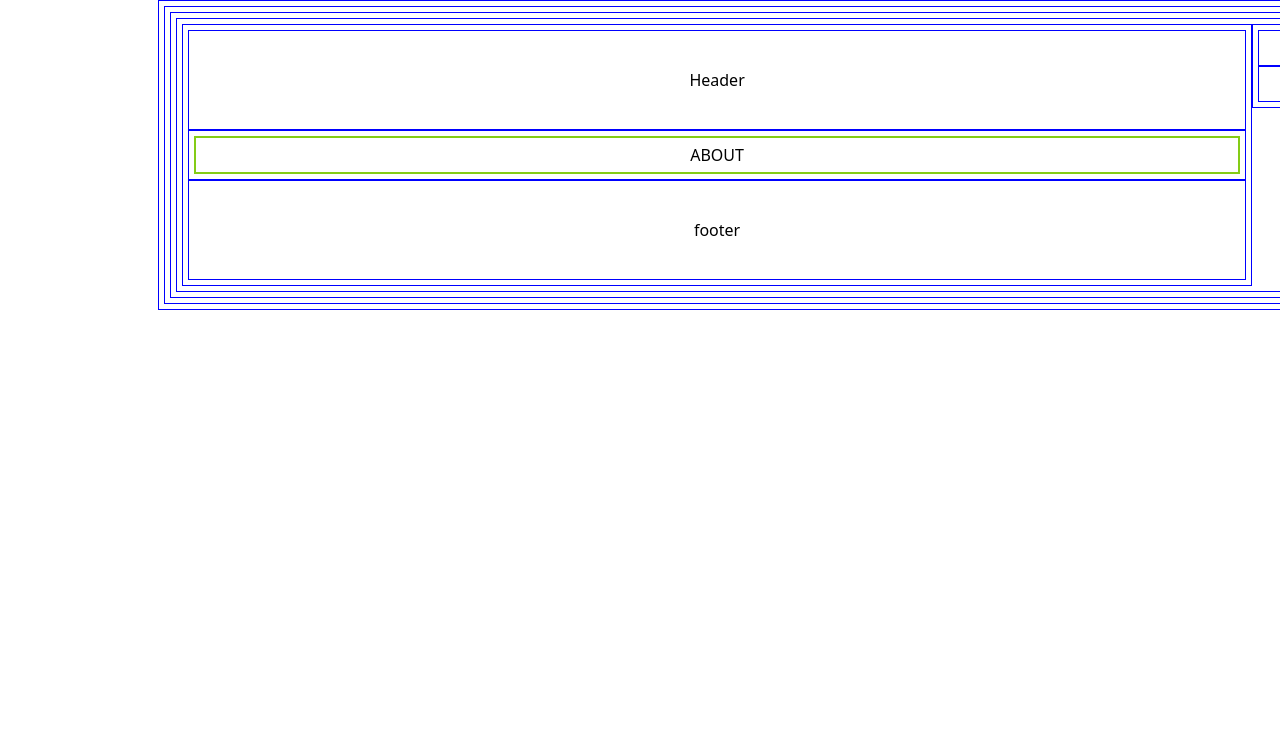
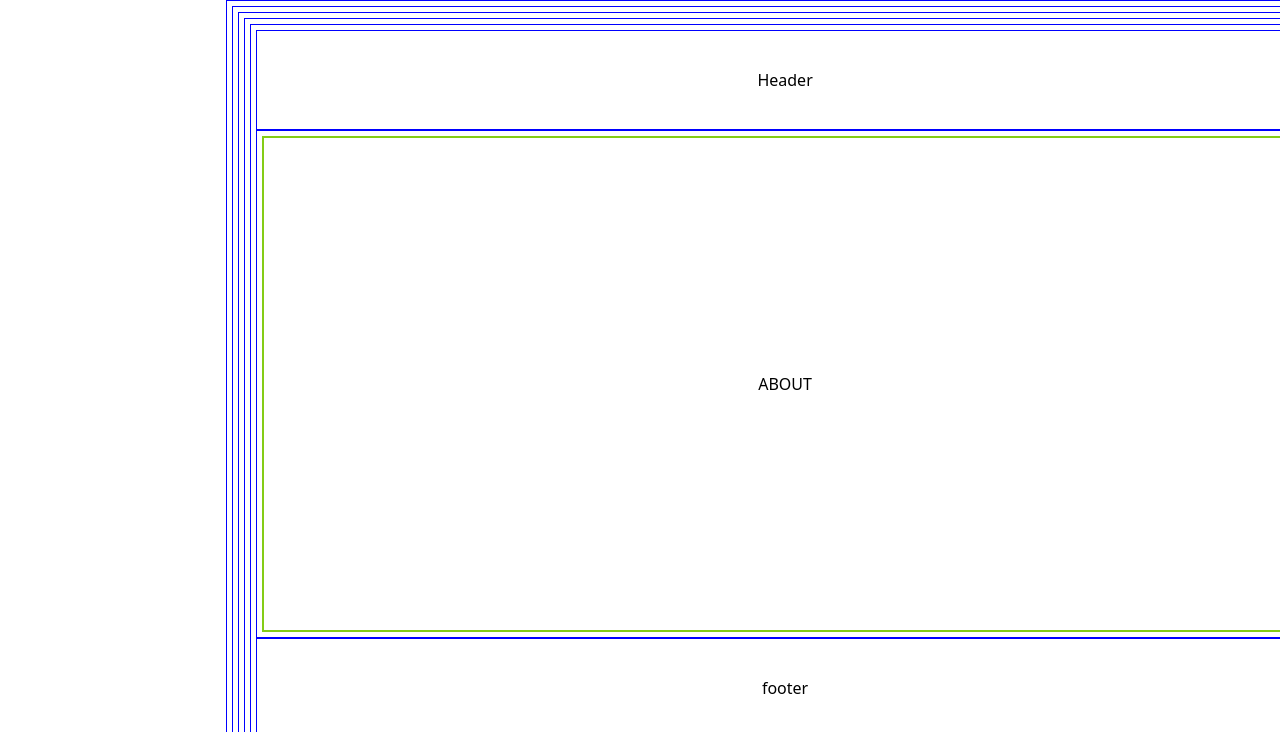
Before and after one commit to zahra-hsb/hanz-, a Next.js app: page /about in a window 1280 px wide. Shown: the top 732 px of the page. Built offline with nearby package versions, Linux system fonts and the light colour scheme.

Commit message:
sidebar alignments created

```diff
--- a/src/components/layout/index.js
+++ b/src/components/layout/index.js
@@ -7,12 +7,38 @@ const Layout = ({ children }) => {
 
       <div className="flex">
 
-        <aside className="w-[200px] basis-[15%] h-full">
-          <div>
+        <aside className="flex flex-col justify-between basis-[15%] w-[200px] h-[90vh]">
+          {/* <div>
             <Link href="/">Home</Link>
           </div>
           <div>
             <Link href="/about">ABOUT</Link>
+          </div> */}
+          <div>
+            <div className="">1</div>
+            <div className="flex">
+              <div className="basis-[50%]">21</div>
+              <div className="basis-[50%]">22</div>
+            </div>
+            <div className="">
+              <div>31</div>
+              <div>32</div>
+              <div>33</div>
+              <div>34</div>
+              <div>35</div>
+            </div>
+          </div>
+          <div>
+            <div className="flex">
+              <div>41</div>
+              <div>42</div>
+              <div>43</div>
+              <div>44</div>
+            </div>
+            <div className="flex">
+              <div className="basis-[50%]">51</div>
+              <div className="basis-[50%]">52</div>
+            </div>
           </div>
         </aside>
 
--- a/src/styles/globals.css
+++ b/src/styles/globals.css
@@ -15,6 +15,7 @@
   border: 1px solid blue;
   padding: 5px;
   direction: rtl;
+  box-sizing: border-box;
 }
 
 body {
```
